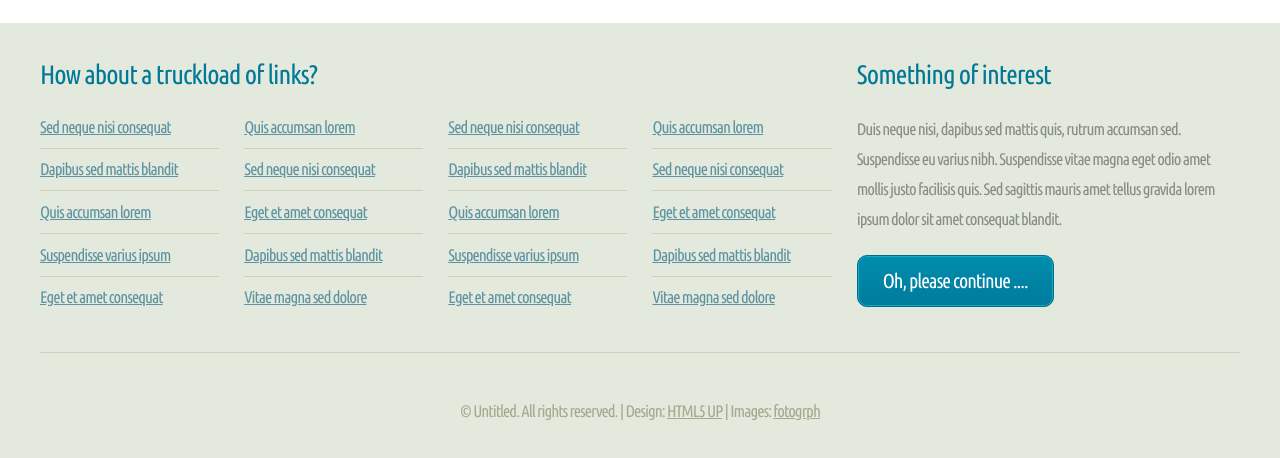
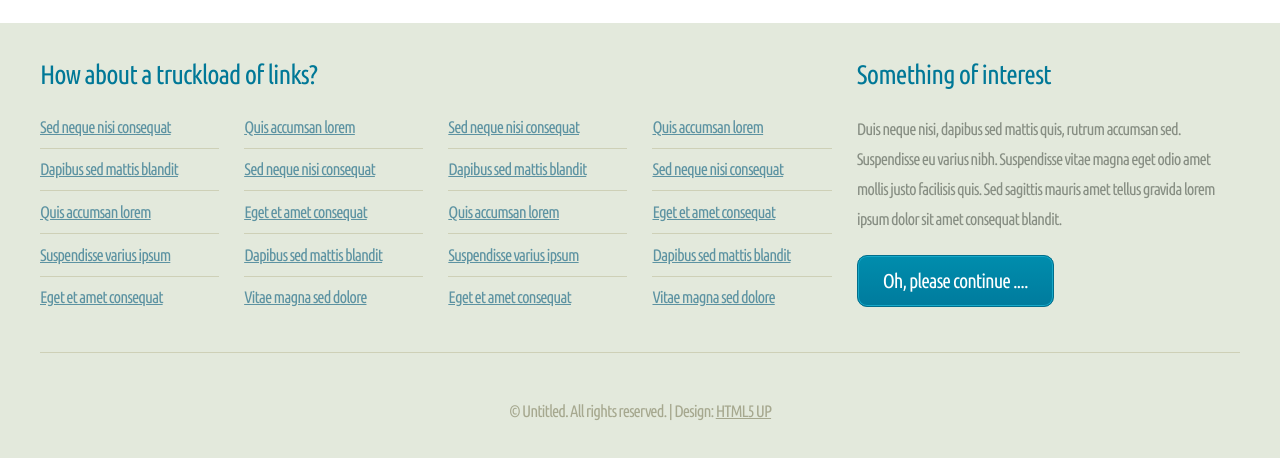
Before and after one commit to emmy917917/CSWN-Webpage, a plain HTML site: page index.html in a window 1280 px wide. Shown: the part 1046-1504 px from the top of the page. Drawn offline with Linux system fonts and the light colour scheme.

Commit message:
Removed images tag from footer on index, 'beautified' old constitution page for better reading.

```diff
--- a/index.html
+++ b/index.html
@@ -191,7 +191,7 @@ Free for personal and commercial use under the CCA 3.0 license (html5up.net/lice
 					<div class="row">
 						<div class="12u">
 							<div id="copyright">
-								&copy; Untitled. All rights reserved. | Design: <a href="http://html5up.net">HTML5 UP</a> | Images: <a href="http://fotogrph.com">fotogrph</a>
+								&copy; Untitled. All rights reserved. | Design: <a href="http://html5up.net">HTML5 UP</a>
 							</div>
 						</div>
 					</div>
```
Also changed, not shown: old2/constitution.html (+0 -22 lines).
